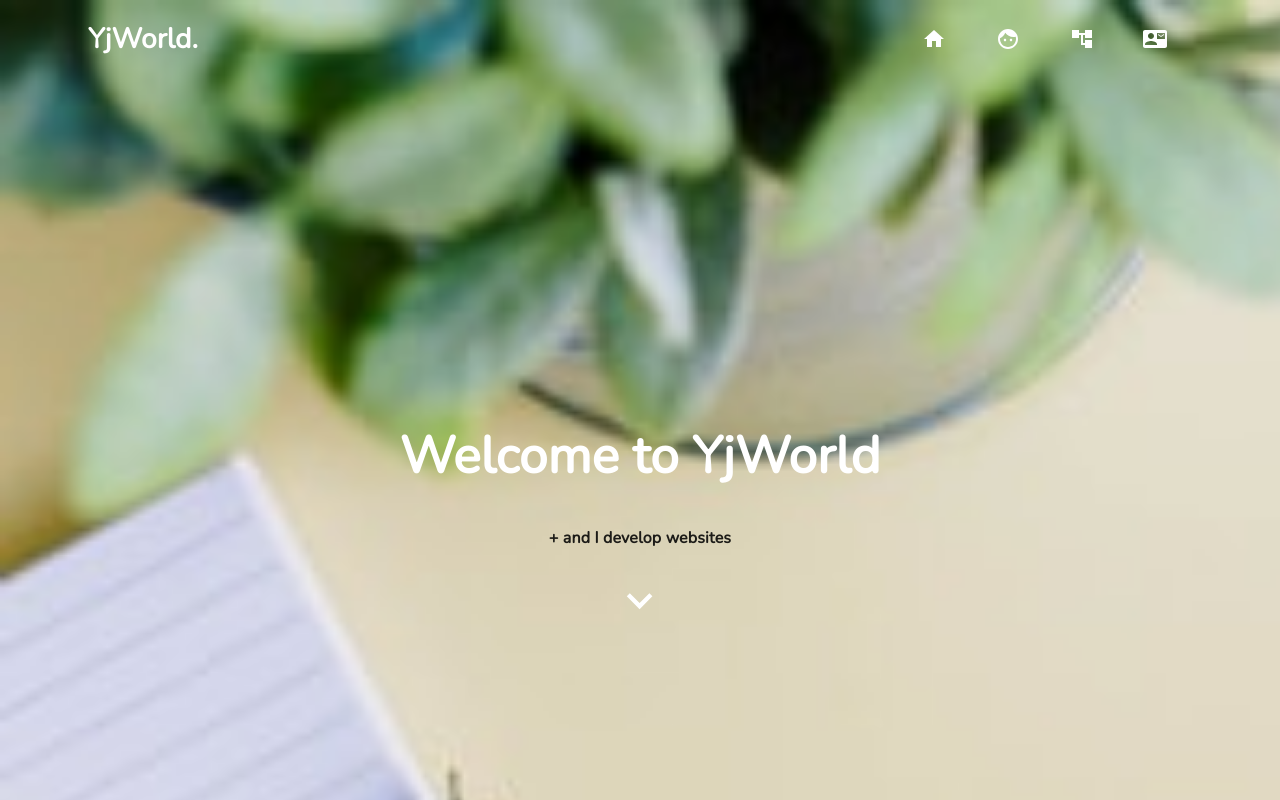
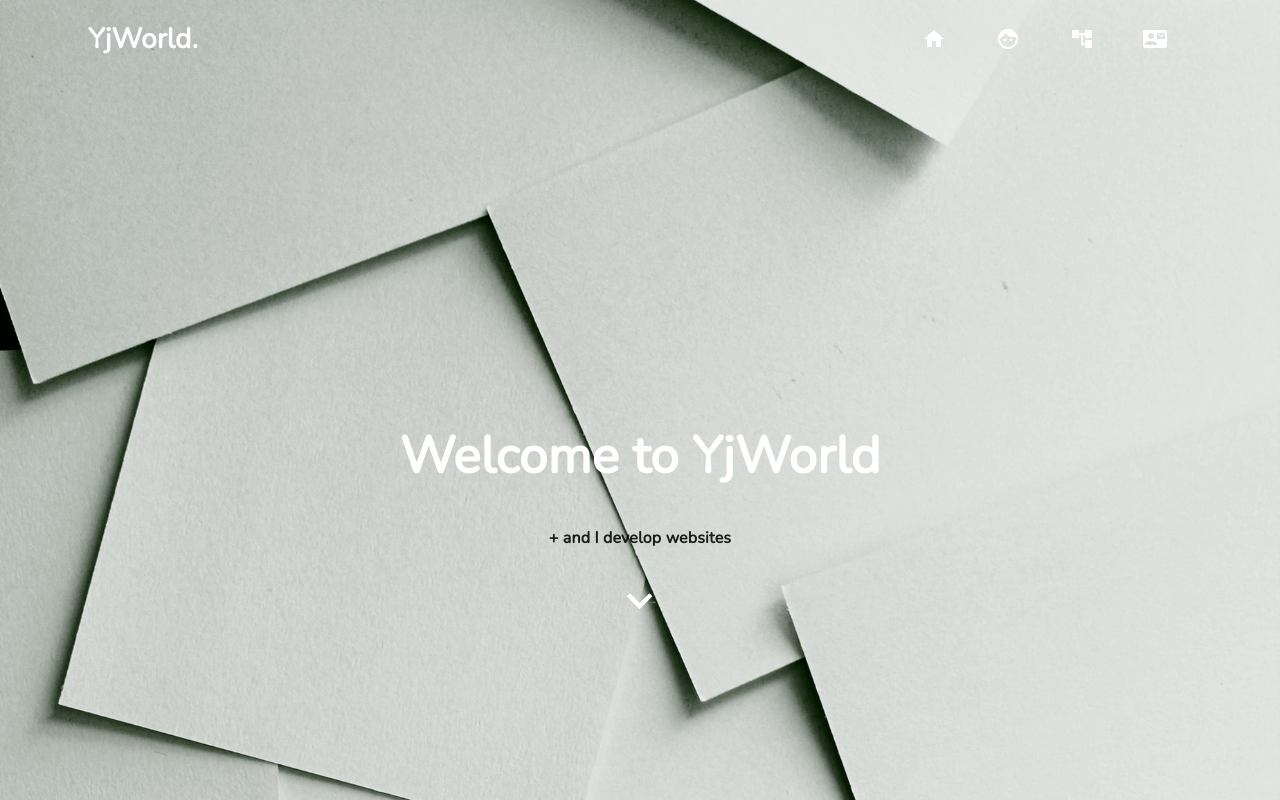
Before and after one commit to richardyjkim/ryj-portfolio, a React (Create React App) app: page / in a window 1280 px wide. Shown: the top 800 px of the page. Built offline with nearby package versions, Linux system fonts and the light colour scheme.

Commit message:
bg image updated

```diff
--- a/src/App.js
+++ b/src/App.js
@@ -7,10 +7,11 @@ import Footer from './components/Footer'
 
 const useStyles = makeStyles((theme) => ({
   root: {
-    minHeight: '100vh',
+    // minHeight: '100vh',
     backgroundImage: `url(${process.env.PUBLIC_URL + '/images/bg.jpeg'})`,
-    backgroundRepeat: 'no-repeat',
-    backgroundSize: 'cover'
+    // backgroundRepeat: 'no-repeat',
+    backgroundSize: '100%',
+    backgroundColor: 'gray'
   }
 }))
 function App() {
--- a/src/components/About.js
+++ b/src/components/About.js
@@ -80,6 +80,7 @@ export default function About() {
                   </Typography>
                   <Typography variant="body2" className={classes.description} >
                     Full-Stack web developer leveraging background in communication to provide unique perspectives on how end-users interact with websites and software platforms.
+                    <br /><br />
                     Earned a certificate in Full Stack Web Development from the University of California Berkeley Coding Boot Camp.
 
                   </Typography>
```
Also changed, not shown: public/images/bg.jpeg.
